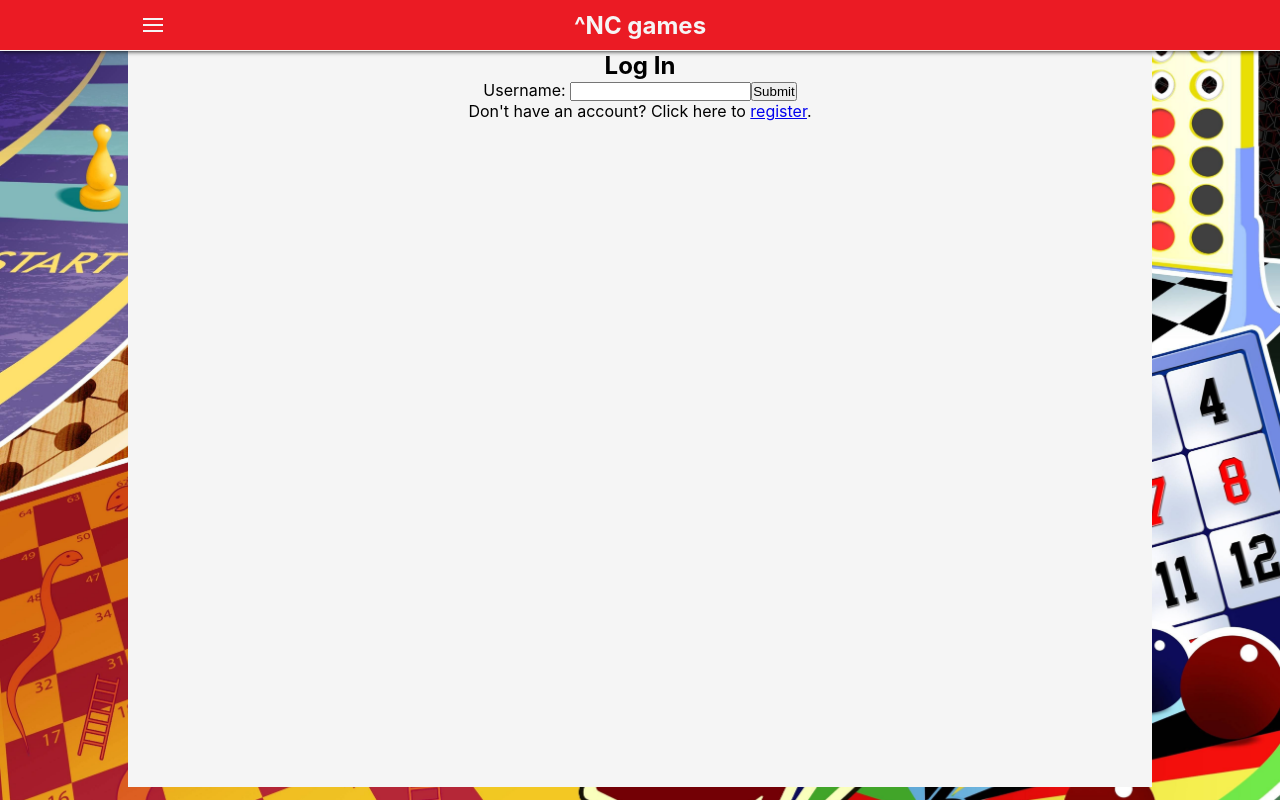
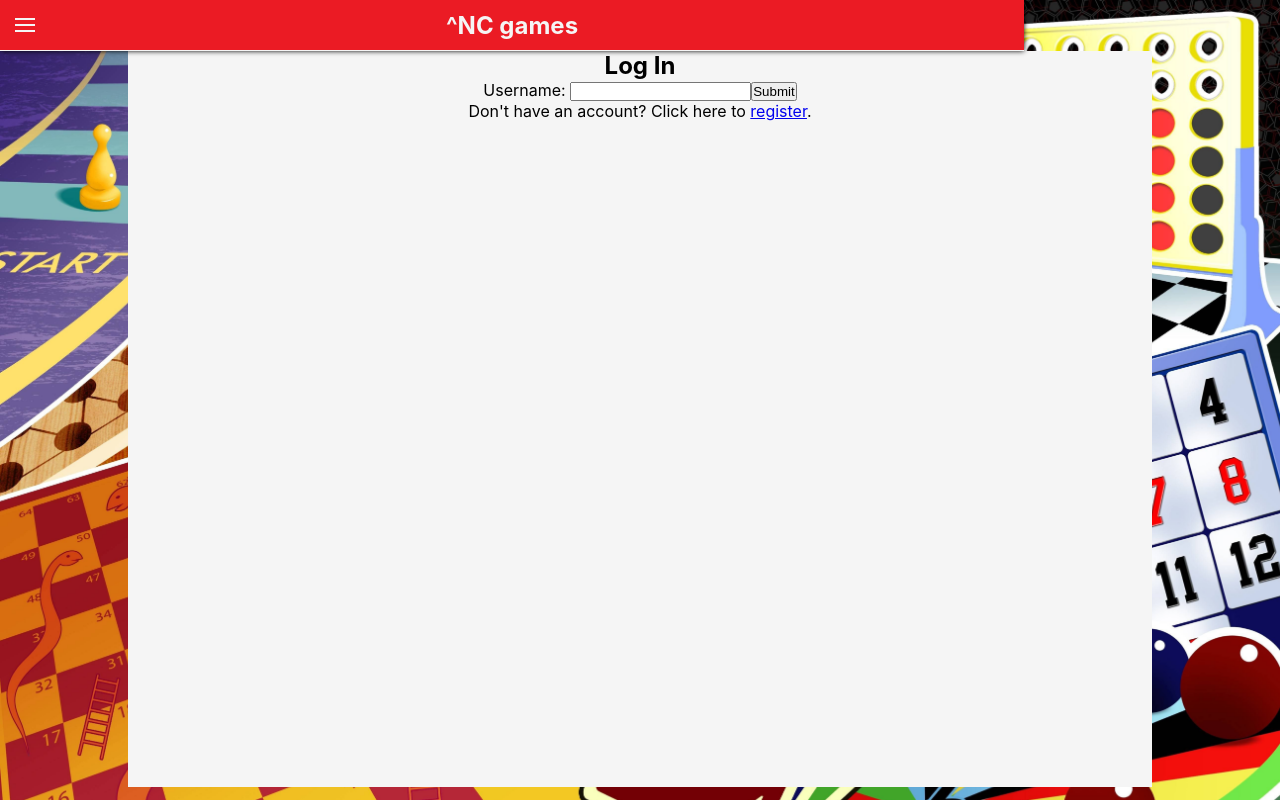
Before and after one commit to cjpearson85/fe-nc-games, a React (Create React App) app: page /login in a window 1280 px wide. Built offline with nearby package versions, Linux system fonts and the light colour scheme.

Commit message:
minor styling changes

```diff
--- a/src/components/Header.jsx
+++ b/src/components/Header.jsx
@@ -3,7 +3,7 @@ import { SidebarStatusContext } from '../App'
 import styles from '../css_modules/Header.module.css'
 import burger from '../images/icons8-menu-24.png'
 import cancel from '../images/icons8-delete-24.png'
-import search from '../images/icons8-search-24.png'
+// import search from '../images/icons8-search-24.png'
 
 const Header = () => {
   const { sidebarOpen, setSidebarOpen, searchOpen, setSearchOpen } =
@@ -11,7 +11,6 @@ const Header = () => {
 
   return (
     <header className={styles.banner}>
-      <div className={styles.head_container}>
       <div
         className={`${styles.icon_container} ${
           sidebarOpen && styles.highlighted
@@ -20,7 +19,7 @@ const Header = () => {
         <img
           src={sidebarOpen ? cancel : burger}
           alt={sidebarOpen ? 'cancel_icon' : 'burger_icon'}
-            className={sidebarOpen ? styles.cancel_icon : styles.burger_icon}
+          className={styles.icon}
           onClick={() => {
             setSidebarOpen((curr) => !curr)
             !sidebarOpen && setSearchOpen(false)
@@ -43,7 +42,6 @@ const Header = () => {
             }}
           /> */}
       </div>
-      </div>
     </header>
   )
 }
--- a/src/css_modules/Header.module.css
+++ b/src/css_modules/Header.module.css
@@ -5,16 +5,12 @@ header {
   color: whitesmoke;
   height: 51px;
   width: 100%;
+  max-width: 1024px;
   box-shadow: 0px 0px 5px black;
   border-bottom: 1px solid whitesmoke;
-}
-
-.head_container {
   display: flex;
   justify-content: space-between;
   align-items: center;
-  max-width: 1024px;
-  margin: 0 auto;
 }
 
 .icon_container {
@@ -25,6 +21,12 @@ header {
   align-items: center;
 }
 
+.icon:hover {
+  cursor: pointer;
+}
+
+
+
 .highlighted {
   background-color: whitesmoke;
 }
```
Lines whose indentation alone changed are shown as unchanged.
